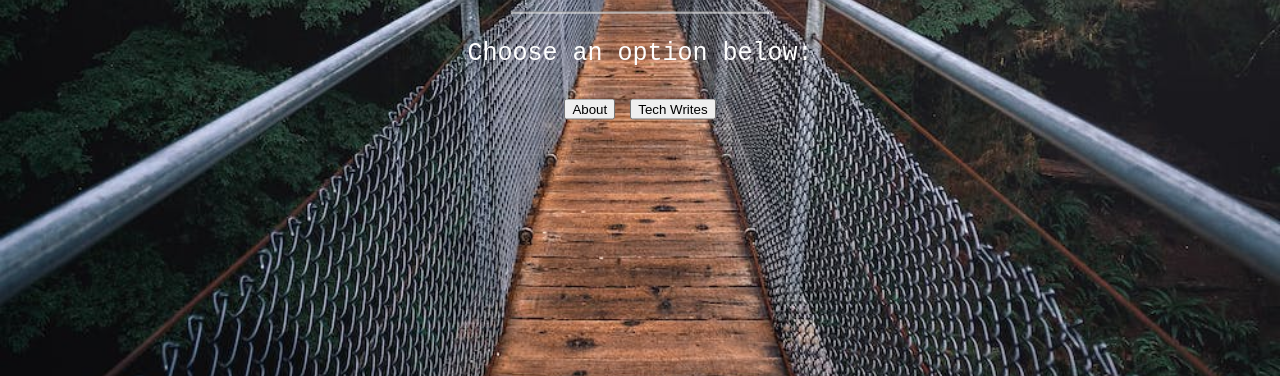
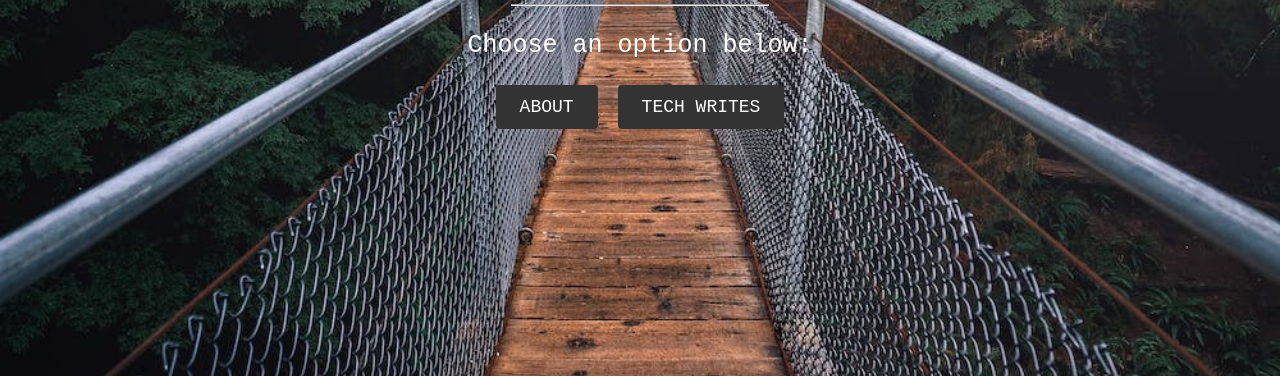
Before and after one commit to AjaiSinghPages/AjaiSinghPages.github.io, a plain HTML site: page index.html in a window 1280 px wide. Shown: the part 424-800 px from the top of the page. Drawn offline with Linux system fonts and the light colour scheme.

Commit message:
Update index.html

```diff
--- a/index.html
+++ b/index.html
@@ -2,6 +2,31 @@
 <html>
 <head>
   <link rel="stylesheet" href="/style/styles.css">
+  <style>
+    .buttons {
+      display: flex;
+      justify-content: center;
+      align-items: center;
+      gap: 20px;
+    }
+
+    .buttons a {
+      display: inline-block;
+      padding: 12px 24px;
+      border: none;
+      background-color: #333;
+      color: #fff;
+      font-size: 18px;
+      text-decoration: none;
+      text-transform: uppercase;
+      border-radius: 4px;
+      transition: background-color 0.3s ease;
+    }
+
+    .buttons a:hover {
+      background-color: #555;
+    }
+  </style>
 </head>
 <body>
 
@@ -14,8 +39,8 @@
     <hr>
     <p>Choose an option below:</p>
     <div class="buttons">
-      <a href="/about/about.html"><button>About</button></a>
-      <a href="/write-ups/tech-writes.html"><button>Tech Writes</button></a>
+      <a href="about.html">About</a>
+      <a href="tech-writes.html">Tech Writes</a>
     </div>
   </div>
   <div class="bottomleft">
```
